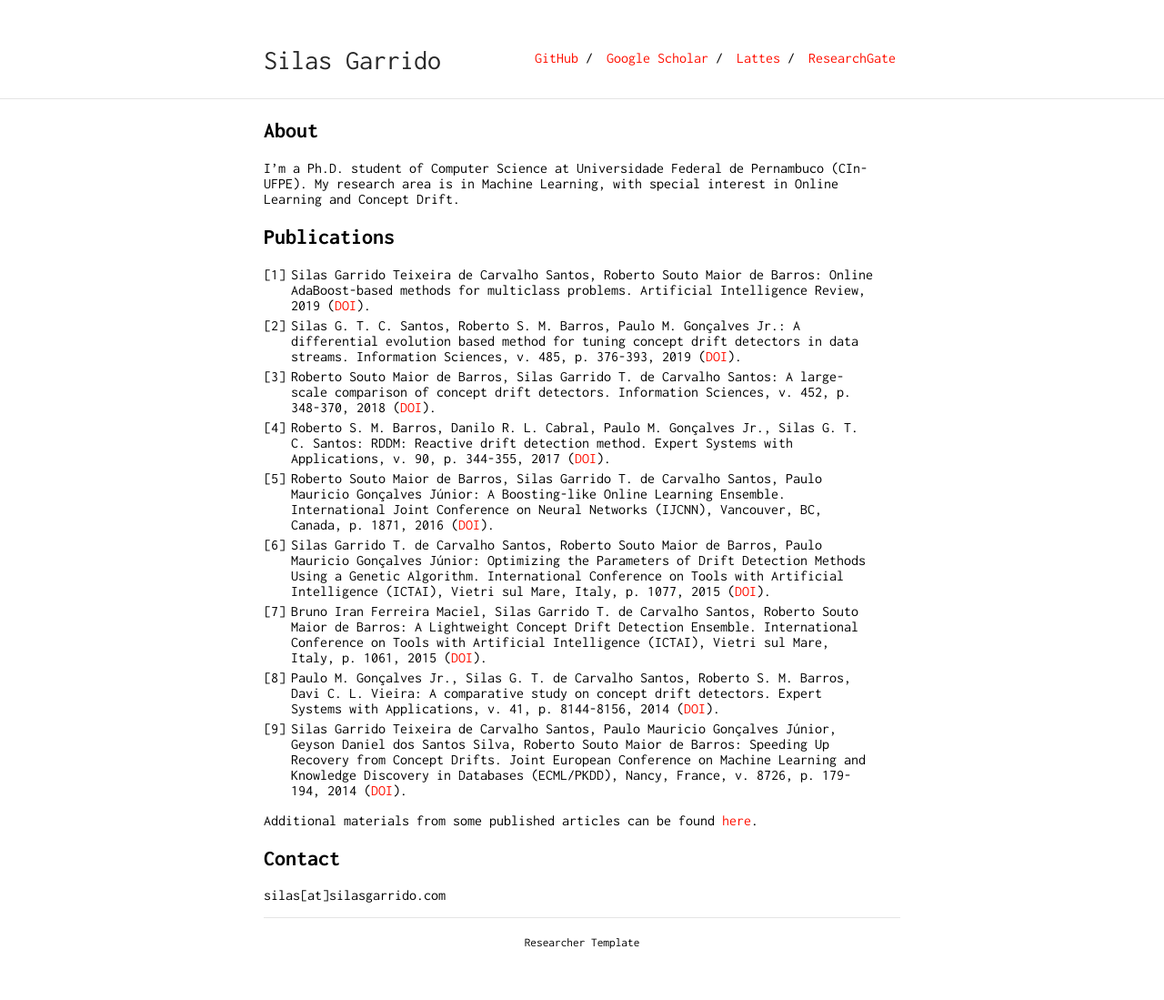
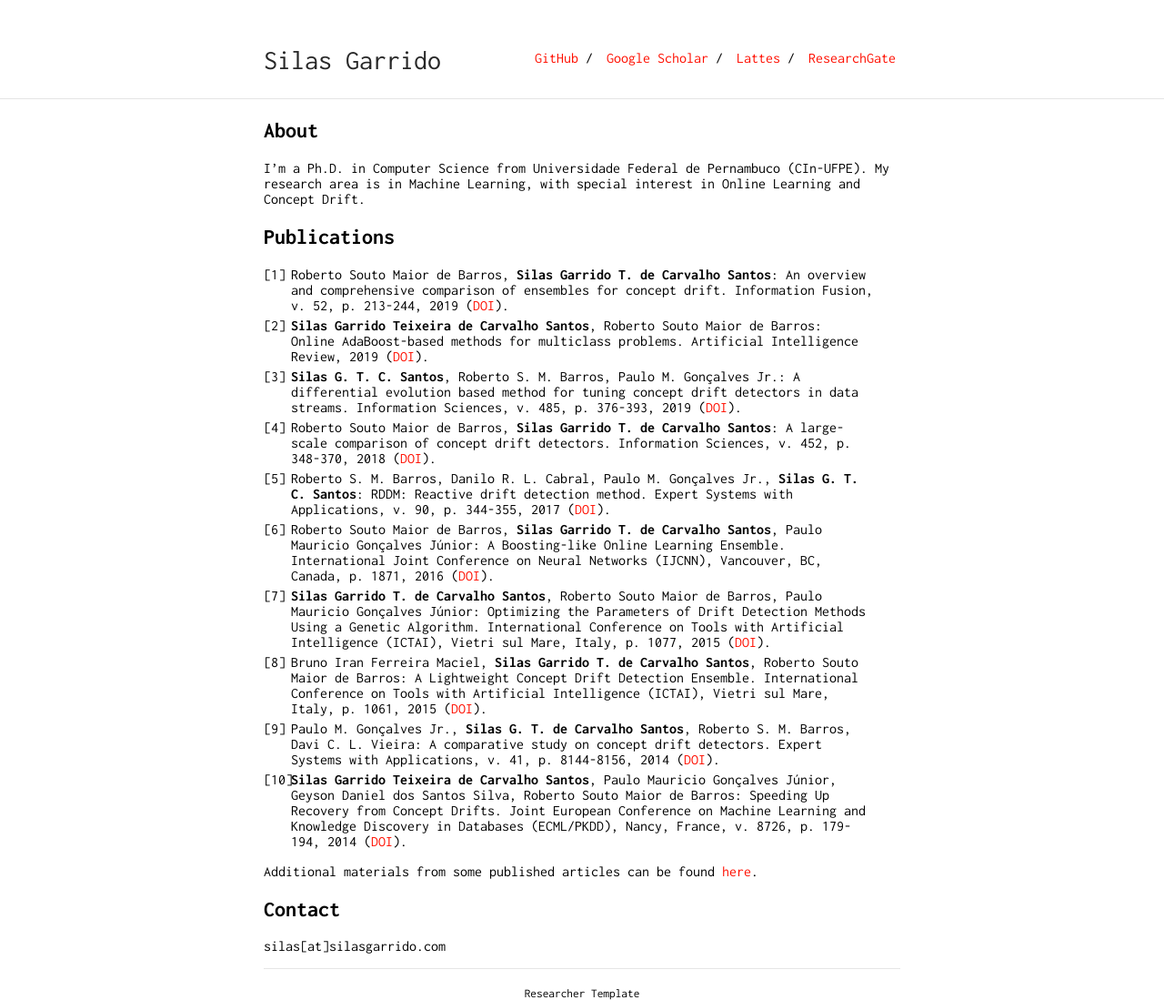
Before and after one commit to silasgtcs/silasgtcs.github.io, a Jekyll site: the page built from index.md, in a window 1280 px wide. Shown: the whole page at 91% size. Built offline with Jekyll 4.4.1, drawn with Linux system fonts in a browser that asks for light colours; our own code applies the rules of GitHub Pages for plain Markdown files; before the commit the page ends 1043 px from its top, so only the background shows below that.

Commit message:
Update index.md

```diff
--- a/index.md
+++ b/index.md
@@ -4,20 +4,21 @@
 
 ## About
 
-I'm a Ph.D. student of Computer Science at Universidade Federal de Pernambuco (CIn-UFPE). My research area is in Machine Learning, with special interest in Online Learning and Concept Drift.
+I'm a Ph.D. in Computer Science from Universidade Federal de Pernambuco (CIn-UFPE). My research area is in Machine Learning, with special interest in Online Learning and Concept Drift.
 
 ## Publications
 
 
-1. Silas Garrido Teixeira de Carvalho Santos, Roberto Souto Maior de Barros: Online AdaBoost-based methods for multiclass problems. Artificial Intelligence Review, 2019 ([DOI](https://doi.org/10.1007/s10462-019-09696-6){:target="_blank"}).
-2. Silas G. T. C. Santos, Roberto S. M. Barros, Paulo M. Gonçalves Jr.: A differential evolution based method for tuning concept drift detectors in data streams. Information Sciences, v. 485, p. 376-393, 2019 ([DOI](http://doi.org/10.1016/j.ins.2019.02.031){:target="_blank"}).
-3. Roberto Souto Maior de Barros, Silas Garrido T. de Carvalho Santos: A large-scale comparison of concept drift detectors. Information Sciences, v. 452, p. 348-370, 2018 ([DOI](http://dx.doi.org/10.1016/j.ins.2018.04.014){:target="_blank"}).
-4. Roberto S. M. Barros, Danilo R. L. Cabral, Paulo M. Gonçalves Jr., Silas G. T. C. Santos: RDDM: Reactive drift detection method. Expert Systems with Applications, v. 90, p. 344-355, 2017 ([DOI](http://dx.doi.org/10.1016/j.eswa.2017.08.023){:target="_blank"}).
-5. Roberto Souto Maior de Barros, Silas Garrido T. de Carvalho Santos, Paulo Mauricio Gonçalves Júnior: A Boosting-like Online Learning Ensemble. International Joint Conference on Neural Networks (IJCNN), Vancouver, BC, Canada, p. 1871, 2016 ([DOI](http://dx.doi.org/10.1109/IJCNN.2016.7727427){:target="_blank"}).
-6. Silas Garrido T. de Carvalho Santos, Roberto Souto Maior de Barros, Paulo Mauricio Gonçalves Júnior: Optimizing the Parameters of Drift Detection Methods Using a Genetic Algorithm. International Conference on Tools with Artificial Intelligence (ICTAI), Vietri sul Mare, Italy, p. 1077, 2015 ([DOI](http://dx.doi.org/10.1109/ICTAI.2015.153){:target="_blank"}).
-7. Bruno Iran Ferreira Maciel, Silas Garrido T. de Carvalho Santos, Roberto Souto Maior de Barros: A Lightweight Concept Drift Detection Ensemble. International Conference on Tools with Artificial Intelligence (ICTAI), Vietri sul Mare, Italy, p. 1061, 2015 ([DOI](http://dx.doi.org/10.1109/ICTAI.2015.151){:target="_blank"}).
-8. Paulo M. Gonçalves Jr., Silas G. T. de Carvalho Santos, Roberto S. M. Barros, Davi C. L. Vieira: A comparative study on concept drift detectors. Expert Systems with Applications, v. 41, p. 8144-8156, 2014 ([DOI](http://dx.doi.org/10.1016/j.eswa.2014.07.019){:target="_blank"}).
-9. Silas Garrido Teixeira de Carvalho Santos, Paulo Mauricio Gonçalves Júnior, Geyson Daniel dos Santos Silva, Roberto Souto Maior de Barros: Speeding Up Recovery from Concept Drifts. Joint European Conference on Machine Learning and Knowledge Discovery in Databases (ECML/PKDD), Nancy, France, v. 8726, p. 179-194, 2014 ([DOI](http://dx.doi.org/10.1007/978-3-662-44845-8_12){:target="blank"}).
+1. Roberto Souto Maior de Barros, **Silas Garrido T. de Carvalho Santos**: An overview and comprehensive comparison of ensembles for concept drift. Information Fusion, v. 52, p. 213-244, 2019 ([DOI](https://doi.org/10.1016/j.inffus.2019.03.006){:target="_blank"}).
+2. **Silas Garrido Teixeira de Carvalho Santos**, Roberto Souto Maior de Barros: Online AdaBoost-based methods for multiclass problems. Artificial Intelligence Review, 2019 ([DOI](https://doi.org/10.1007/s10462-019-09696-6){:target="_blank"}).
+3. **Silas G. T. C. Santos**, Roberto S. M. Barros, Paulo M. Gonçalves Jr.: A differential evolution based method for tuning concept drift detectors in data streams. Information Sciences, v. 485, p. 376-393, 2019 ([DOI](https://doi.org/10.1016/j.ins.2019.02.031){:target="_blank"}).
+4. Roberto Souto Maior de Barros, **Silas Garrido T. de Carvalho Santos**: A large-scale comparison of concept drift detectors. Information Sciences, v. 452, p. 348-370, 2018 ([DOI](https://dx.doi.org/10.1016/j.ins.2018.04.014){:target="_blank"}).
+5. Roberto S. M. Barros, Danilo R. L. Cabral, Paulo M. Gonçalves Jr., **Silas G. T. C. Santos**: RDDM: Reactive drift detection method. Expert Systems with Applications, v. 90, p. 344-355, 2017 ([DOI](https://dx.doi.org/10.1016/j.eswa.2017.08.023){:target="_blank"}).
+6. Roberto Souto Maior de Barros, **Silas Garrido T. de Carvalho Santos**, Paulo Mauricio Gonçalves Júnior: A Boosting-like Online Learning Ensemble. International Joint Conference on Neural Networks (IJCNN), Vancouver, BC, Canada, p. 1871, 2016 ([DOI](https://dx.doi.org/10.1109/IJCNN.2016.7727427){:target="_blank"}).
+7. **Silas Garrido T. de Carvalho Santos**, Roberto Souto Maior de Barros, Paulo Mauricio Gonçalves Júnior: Optimizing the Parameters of Drift Detection Methods Using a Genetic Algorithm. International Conference on Tools with Artificial Intelligence (ICTAI), Vietri sul Mare, Italy, p. 1077, 2015 ([DOI](https://dx.doi.org/10.1109/ICTAI.2015.153){:target="_blank"}).
+8. Bruno Iran Ferreira Maciel, **Silas Garrido T. de Carvalho Santos**, Roberto Souto Maior de Barros: A Lightweight Concept Drift Detection Ensemble. International Conference on Tools with Artificial Intelligence (ICTAI), Vietri sul Mare, Italy, p. 1061, 2015 ([DOI](https://dx.doi.org/10.1109/ICTAI.2015.151){:target="_blank"}).
+9. Paulo M. Gonçalves Jr., **Silas G. T. de Carvalho Santos**, Roberto S. M. Barros, Davi C. L. Vieira: A comparative study on concept drift detectors. Expert Systems with Applications, v. 41, p. 8144-8156, 2014 ([DOI](https://dx.doi.org/10.1016/j.eswa.2014.07.019){:target="_blank"}).
+10. **Silas Garrido Teixeira de Carvalho Santos**, Paulo Mauricio Gonçalves Júnior, Geyson Daniel dos Santos Silva, Roberto Souto Maior de Barros: Speeding Up Recovery from Concept Drifts. Joint European Conference on Machine Learning and Knowledge Discovery in Databases (ECML/PKDD), Nancy, France, v. 8726, p. 179-194, 2014 ([DOI](https://dx.doi.org/10.1007/978-3-662-44845-8_12){:target="blank"}).
 
 Additional materials from some published articles can be found [here](https://sites.google.com/site/moamethods/){:target="blank"}.
 
```
